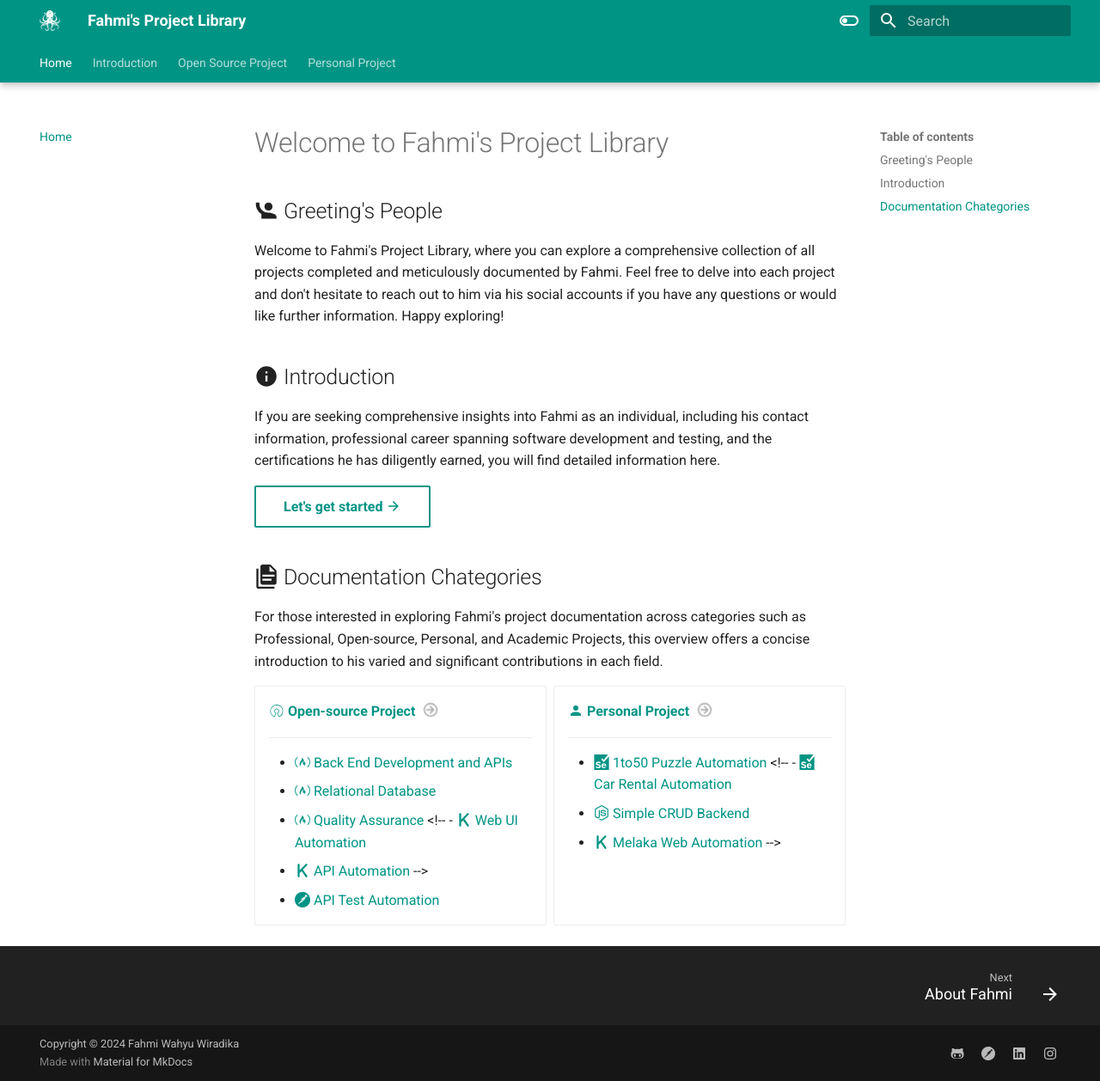
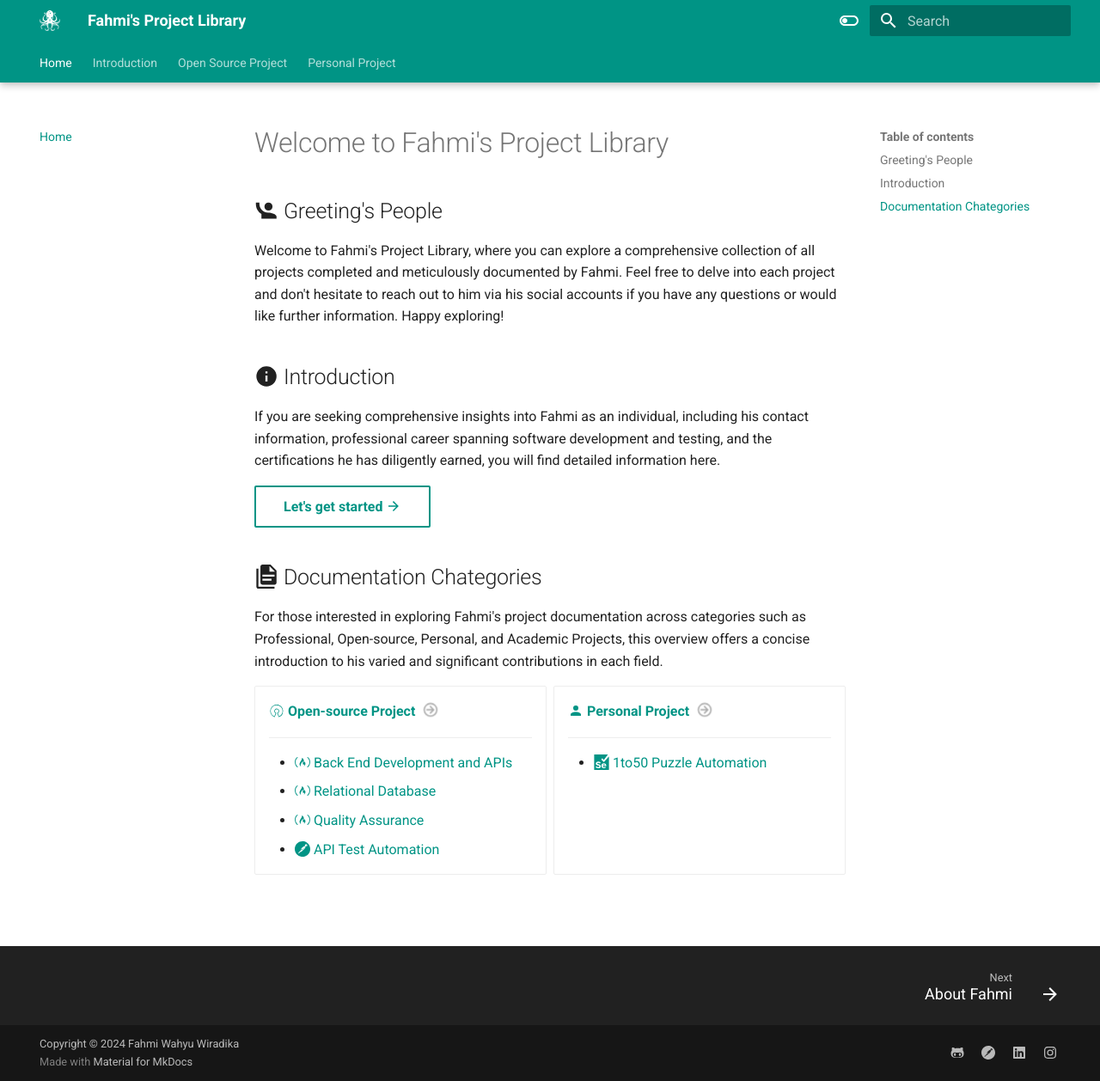
Before and after one commit to fahmiwazu/docs-portfolio, an MkDocs documentation site: the page built from docs/index.md, in a window 1280 px wide and 1258 px high. Shown: the whole window at 86% size. Built offline with MkDocs 1.6.1 and Material for MkDocs 9.7.7, drawn with Linux system fonts in a browser that asks for light colours.

Commit message:
FIX: Fixing Disable Display Bugs on index.md

```diff
--- a/docs/index.md
+++ b/docs/index.md
@@ -25,8 +25,6 @@ For those interested in exploring Fahmi's project documentation across categorie
     - [:fontawesome-brands-free-code-camp: Back End Development and APIs](Projects/Open-Source/fcc-bedaa.md)
     - [:fontawesome-brands-free-code-camp: Relational Database](Projects/Open-Source/fcc-bedaa.md)
     - [:fontawesome-brands-free-code-camp: Quality Assurance](Projects/Open-Source/fcc-bedaa.md)
-    <!-- - [:fontawesome-solid-k: Web UI Automation](Projects/Open-Source/katalon-web-ui.md)
-    - [:fontawesome-solid-k: API Automation](Projects/Open-Source/katalon-api.md) -->
     - [:simple-postman: API Test Automation](Projects/Open-Source/postman-api-auto.md)
 
 - [:material-account: __Personal Project__](Projects/Personal/1to50.md) (1)
@@ -37,9 +35,7 @@ For those interested in exploring Fahmi's project documentation across categorie
     ---
 
     - [:simple-selenium: 1to50 Puzzle Automation](Projects/Personal/1to50.md)
-    <!-- - [:simple-selenium: Car Rental Automation](Projects/Personal/car-rental.md)
-    - [:fontawesome-brands-node-js: Simple CRUD Backend](Projects/Personal/simple-be-app.md)
-    - [:fontawesome-solid-k: Melaka Web Automation](Projects/Personal/melaka.md) -->
+
 
 <!-- - [:material-professional-hexagon: __Professional Project__](Projects/Professional/desktop-app.md) (1)
     { .annotate }
@@ -60,6 +56,13 @@ For those interested in exploring Fahmi's project documentation across categorie
 
     - [:octicons-meter-16: Smart Metering Systems](Projects/Academic/final-prj.md) -->
 
+<!-- - [:fontawesome-solid-k: Web UI Automation](Projects/Open-Source/katalon-web-ui.md)
+    - [:fontawesome-solid-k: API Automation](Projects/Open-Source/katalon-api.md) -->
+
+<!-- - [:simple-selenium: Car Rental Automation](Projects/Personal/car-rental.md)
+- [:fontawesome-brands-node-js: Simple CRUD Backend](Projects/Personal/simple-be-app.md)
+- [:fontawesome-solid-k: Melaka Web Automation](Projects/Personal/melaka.md) -->
+
 
 
 
```
